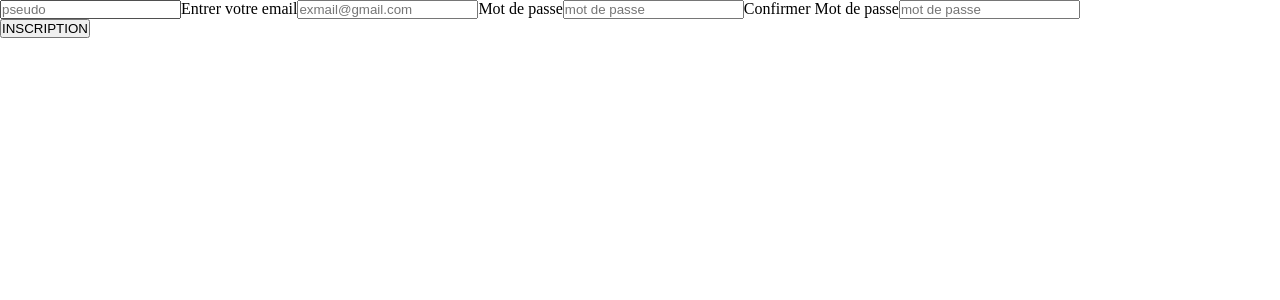
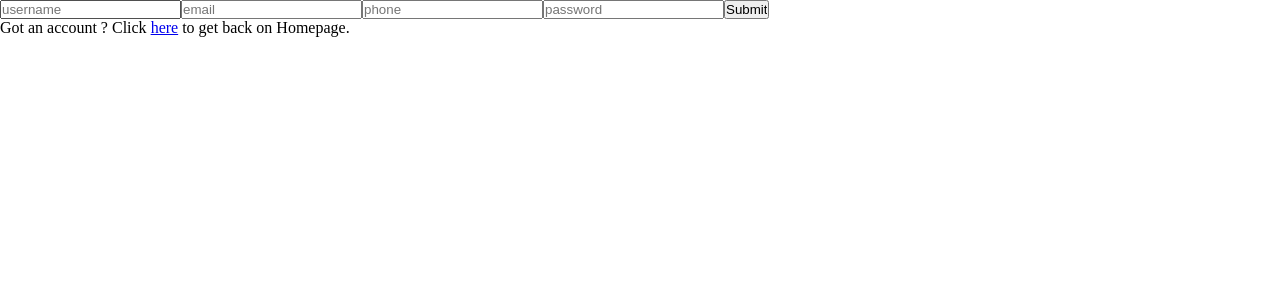
Before and after one commit to WildCodeSchool/remote-fr-q2p3-digico-front, a React (Create React App) app: page /inscription in a window 1280 px wide. Shown: the top 300 px of the page. Built offline with nearby package versions, Linux system fonts and the light colour scheme.

Commit message:
Creation of the Signup and changes in the routing

```diff
--- a/package.json
+++ b/package.json
@@ -9,6 +9,7 @@
     "axios": "^0.21.4",
     "react": "^17.0.2",
     "react-dom": "^17.0.2",
+    "react-hook-form": "^7.15.4",
     "react-icons": "^4.2.0",
     "react-router-dom": "^5.3.0",
     "react-scripts": "4.0.3",
--- a/src/App.jsx
+++ b/src/App.jsx
@@ -3,8 +3,8 @@ import CreateProject from "./pages/Project/CreateProject.jsx";
 import CreateIdea from "./pages/Idea/CreateIdea.jsx";
 import ListIdea from "./pages/Idea/ListIdea.jsx";
 import ListProject from "./pages/Project/ListProject.jsx";
-import Inscription from "./pages/Inscription/Inscription.jsx";
 import DetailsProject from "./pages/Project/DetailsProject.jsx";
+import Signup from "./components/LogIn/Signup.jsx"
 import { BrowserRouter as Router, Switch, Route } from 'react-router-dom';
 import './App.css';
 
@@ -18,7 +18,7 @@ function App() {
           <Route path="/creer-idee" component={CreateIdea}/>
           <Route path="/liste-idee" component={ListIdea}/>
           <Route path="/liste-projet" component={ListProject}/>
-          <Route path="/inscription" component={Inscription}/>
+          <Route path="/inscription" component={Signup}/>
           <Route path="/details-projet" component={DetailsProject}/>
         </Switch>
       </Router>
--- /dev/null
+++ b/src/components/LogIn/Signup.jsx
@@ -0,0 +1,27 @@
+import React from 'react';
+import { useForm } from 'react-hook-form';
+import {Link} from 'react-router-dom';
+
+function Signup() {
+    const { handleSubmit, errors } = useForm();
+    const onSubmit = (data) => {
+        console.log(data);
+      };
+
+    return (
+        <div>
+            <form onSubmit={handleSubmit(onSubmit)}>
+                <input name="pseudonyme"  placeholder="username"/>
+                <input name="email"  placeholder="email" type="email"/>
+                <input name="phone"  placeholder="phone" />
+                <input name="password"  placeholder="password"/>
+                <input type="submit"/>
+             </form>
+             <span>
+                 Got an account ? Click <Link to="/">here</Link> to get back on Homepage.
+             </span>
+        </div>
+    )
+}
+
+export default Signup
```
Also changed, not shown: src/components/LogIn/Login.jsx (added, +25 -0 lines), 1 other file (tests, documents, lock files or other folders).
